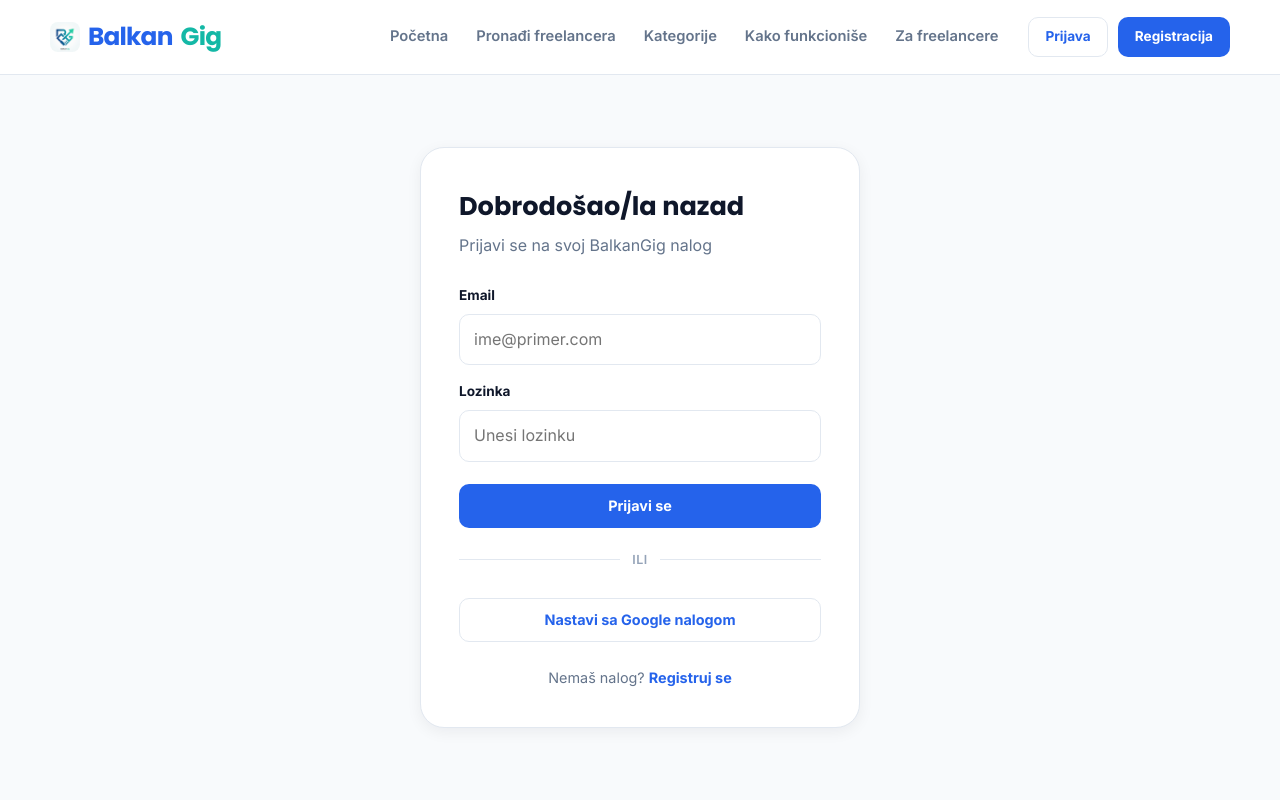
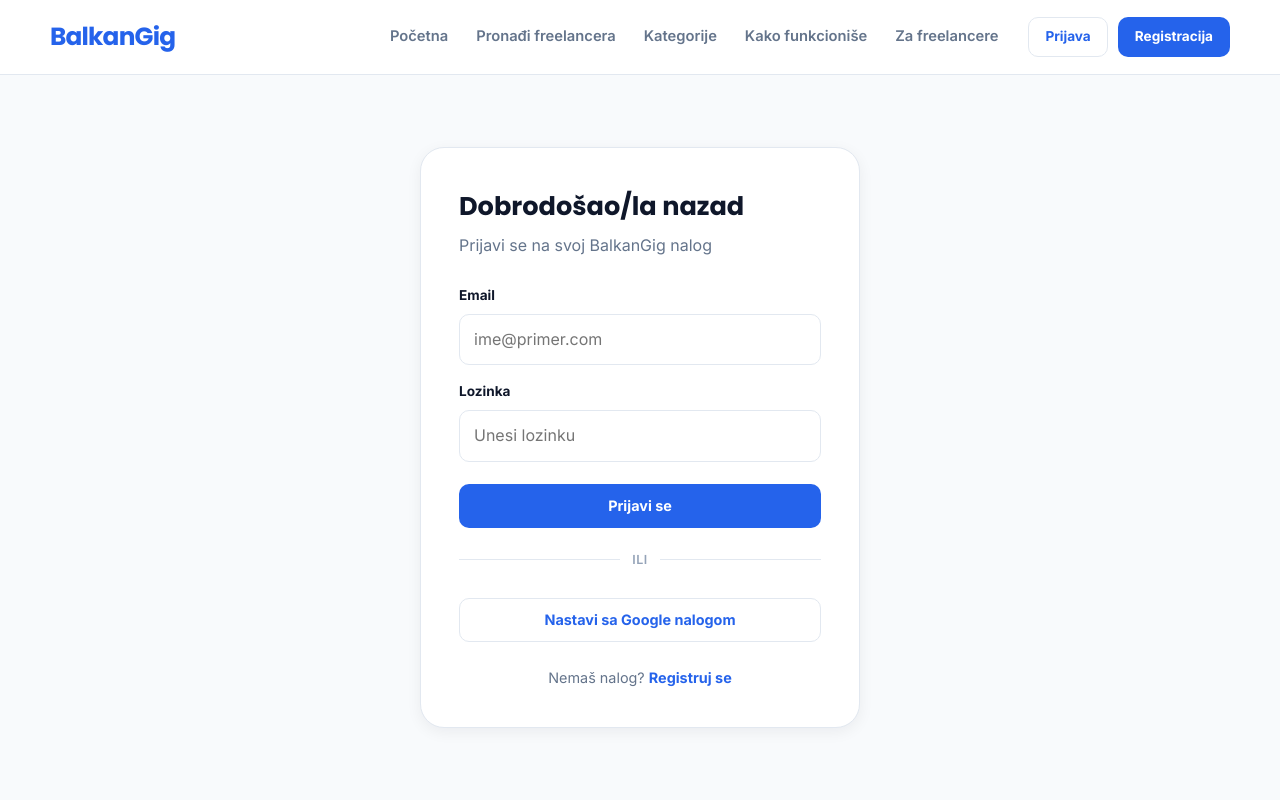
Before and after one commit to balkangig-blip/balkangig, a plain HTML site: page prijava.html in a window 1280 px wide. Shown: the top 800 px of the page. Drawn offline with Linux system fonts and the light colour scheme.

Commit message:
Update prijava.html

```diff
--- a/prijava.html
+++ b/prijava.html
@@ -4,7 +4,6 @@
 <meta charset="UTF-8">
 <meta name="viewport" content="width=device-width, initial-scale=1.0">
 <title>Prijava | BalkanGig</title>
-<link rel="icon" href="assets/logo.png">
 <link rel="preconnect" href="https://fonts.googleapis.com">
 <link href="https://fonts.googleapis.com/css2?family=Inter:wght@400;500;600;700&family=Poppins:wght@500;600;700&display=swap" rel="stylesheet">
 <link rel="stylesheet" href="style.css">
@@ -13,7 +12,7 @@
 
 <header class="site-header">
   <div class="container nav">
-    <a href="index.html" class="brand"><img src="assets/logo.png" alt="BalkanGig logo">Balkan<span>Gig</span></a>
+   <a href="index.html" class="brand">BalkanGig</a>
     <nav class="nav-links">
       <a href="index.html">Početna</a>
       <a href="pronadji-freelancera.html">Pronađi freelancera</a>
```
